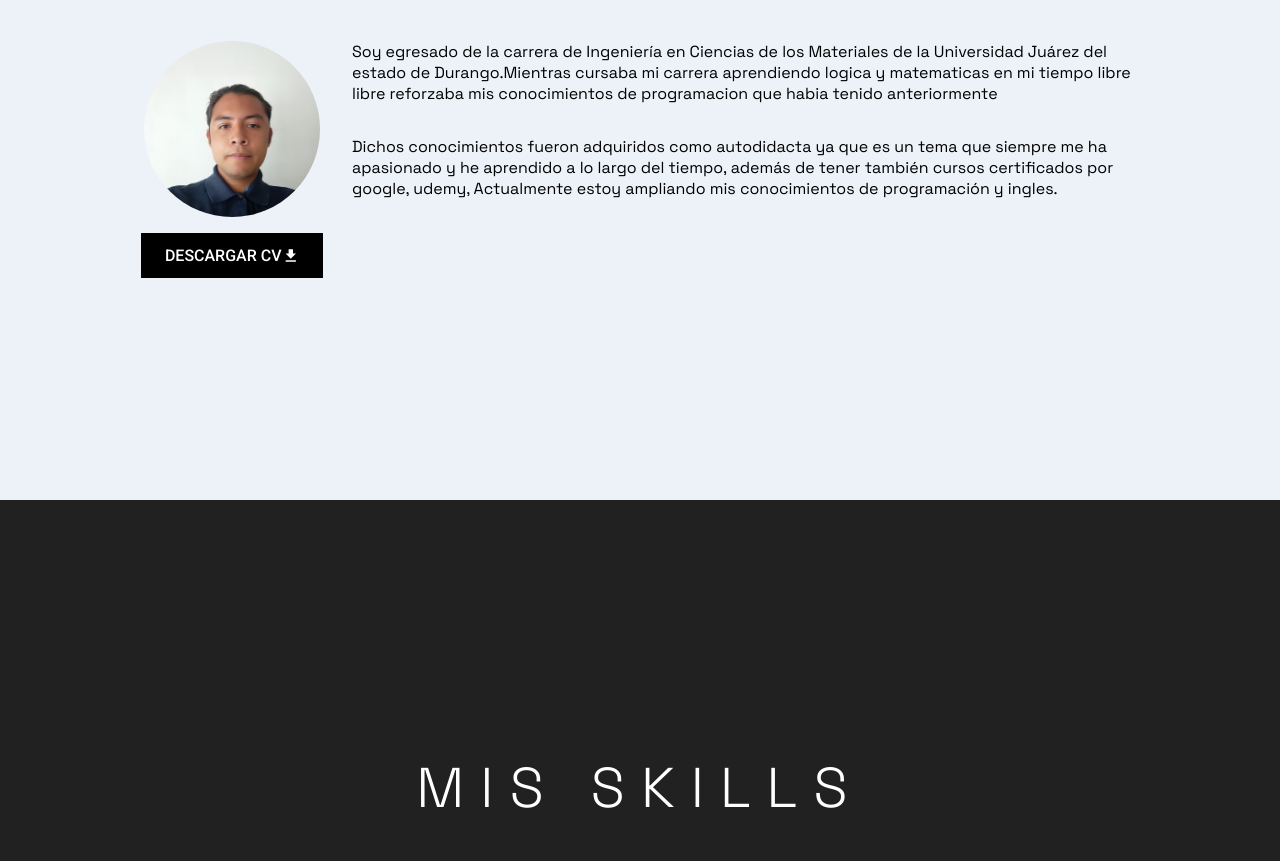
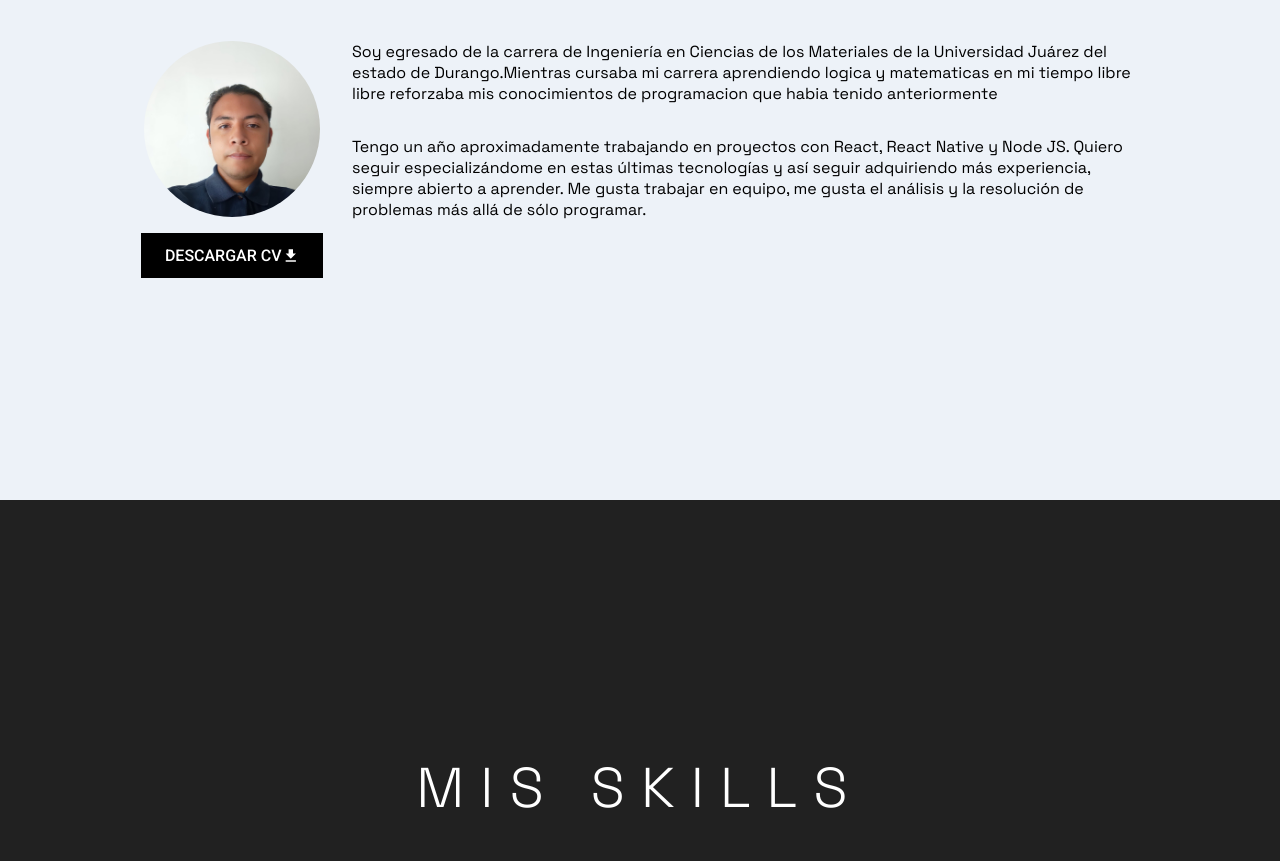
Before and after one commit to Kevin31esder/Portafolio-Creado-en-React, a React (Create React App) app: page / in a window 1280 px wide. Shown: the part 1100-1961 px from the top of the page. Built offline with nearby package versions, Linux system fonts and the light colour scheme.

Commit message:
Update index.js

```diff
--- a/src/components/About/index.js
+++ b/src/components/About/index.js
@@ -103,11 +103,12 @@ const About = () => {
             initial="hidden"
             animate={control}
           >
-            Dichos conocimientos fueron adquiridos como autodidacta ya que es un
-            tema que siempre me ha apasionado y he aprendido a lo largo del
-            tiempo, además de tener también cursos certificados por google,
-            udemy, Actualmente estoy ampliando mis
-            conocimientos de programación y ingles.
+           Tengo un año aproximadamente trabajando en proyectos con React,
+ React Native y Node JS. Quiero seguir especializándome en estas
+ últimas tecnologías y así seguir adquiriendo más experiencia,
+ siempre abierto a aprender.
+ Me gusta trabajar en equipo, me gusta el análisis y la resolución de
+problemas más allá de sólo programar.
           </ByteText>
         </TextContainer>
       </Card>
```
